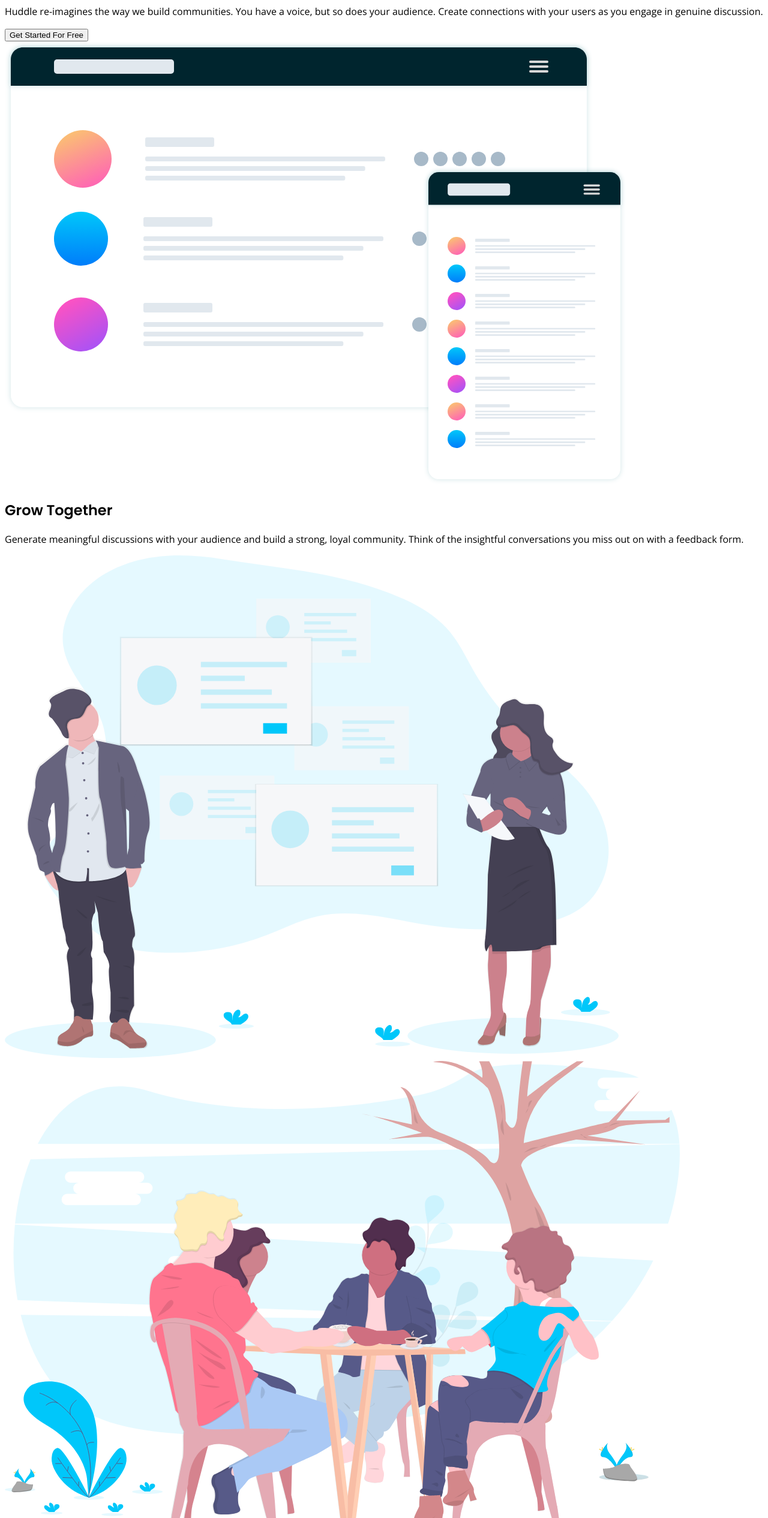
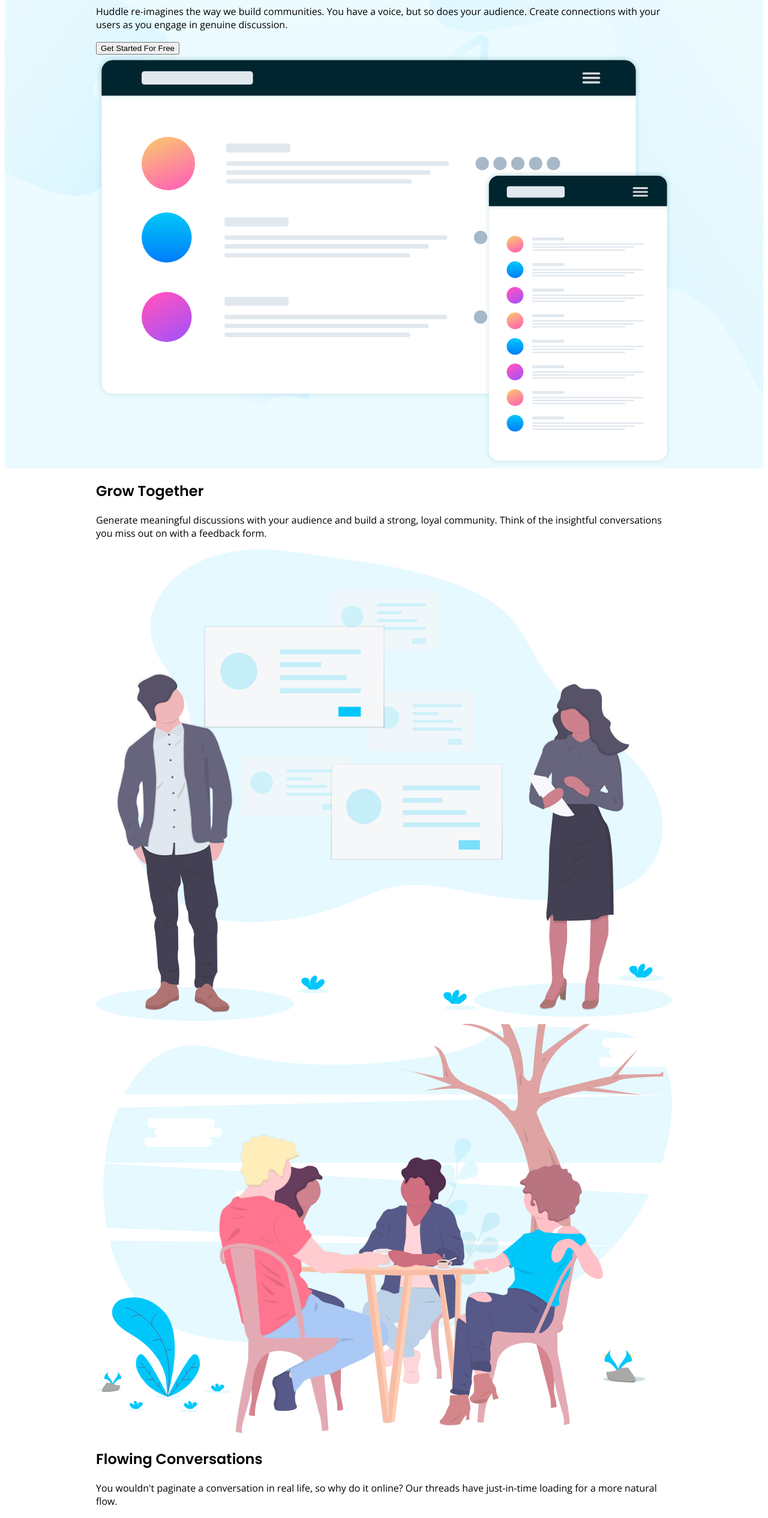
Before and after one commit to LesterLipreri/Frontend-Mentor-Challenges, a plain HTML site: page huddle-landing-page-with-alternating-feature-blocks-master/index.html in a window 1280 px wide. Shown: the part 136-2667 px from the top of the page at 60% size. Drawn offline with nearby package versions, Linux system fonts and the light colour scheme; a web font is replaced by a local one.

Commit message:
cambie la estructura de html para que solo haya divs

```diff
--- a/huddle-landing-page-with-alternating-feature-blocks-master/index.html
+++ b/huddle-landing-page-with-alternating-feature-blocks-master/index.html
@@ -45,30 +45,32 @@
       </div>
     </header>
     <main>
-      <article class="boxes">
-        <div class="box-flex">
+      <div class="container">
+        <div class="flex">
+          <div>
             <div>
               <h2>Grow Together</h2>
 
               <p>
                 Generate meaningful discussions with your audience and build a
-              strong, loyal community. Think of the insightful conversations you
-              miss out on with a feedback form.
+                strong, loyal community. Think of the insightful conversations
+                you miss out on with a feedback form.
               </p>
+            </div>
           </div>
           <img
             src="images/illustration-grow-together.svg"
             alt="illustration-grow-together"
           />
         </div>
-      </article>
 
-      <article>
-        <div class="box-flex">
+        <div class="flex box-reserve-img">
+          <div>
             <img
               src="images/illustration-flowing-conversation.svg"
               alt="illustration-flowing-conversation"
             />
+          </div>
           <div>
             <h2>Flowing Conversations</h2>
 
@@ -79,9 +81,7 @@
             </p>
           </div>
         </div>
-      </article>
-      <article>
-        <div class="box-flex">
+        <div class="flex">
           <div>
             <h2>Your Users</h2>
             <p>
@@ -90,20 +90,23 @@
               your users can start chatting immediately.
             </p>
           </div>
+          <div>
             <img
               src="images/illustration-your-users.svg"
               alt="illustration-your-users"
             />
           </div>
-      </article>
-      <div class="box">
+        </div>
+      </div>
+    </main>
+    <div class="container center">
       <h2>Ready To Build Your Community?</h2>
       <button class="btn btn-primary btn-big">Get Started For Free</button>
     </div>
-    </main>
     <footer>
+      <div class="container">
         <img src="/images/logo.svg" alt="logo" />
-      <div class="flex">
+        <div class="flex align-start">
           <ul>
             <li>
               Lorem ipsum dolor sit amet, consectetur adipiscing elit, sed do
@@ -142,6 +145,7 @@
         </div>
 
         <p>&copy; Copyright 2018 Huddle. All rights reserved.</p>
+      </div>
     </footer>
   </body>
 </html>
--- a/huddle-landing-page-with-alternating-feature-blocks-master/styles.css
+++ b/huddle-landing-page-with-alternating-feature-blocks-master/styles.css
@@ -20,3 +20,21 @@ h1,
 h2 {
   font-family: "Poppins", sans-serif;
 }
+
+.container {
+  padding: 0 20px;
+  margin: 0 auto;
+  width: 1000px;
+  max-width: 100%;
+}
+
+img {
+  max-width: 100%;
+}
+
+header {
+  background-image: url("./images/bg-hero-desktop.svg");
+  background-size: cover;
+  background-position: center center;
+  background-color: var(--very-pale-cyan);
+}
```
Lines whose indentation alone changed are shown as unchanged.
